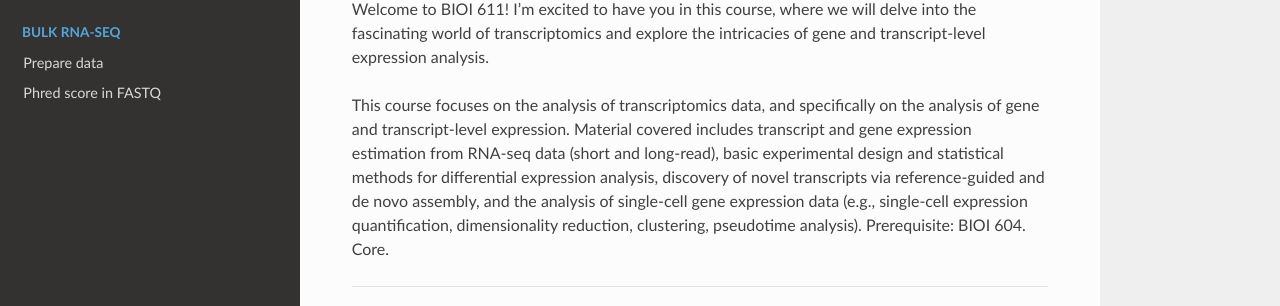
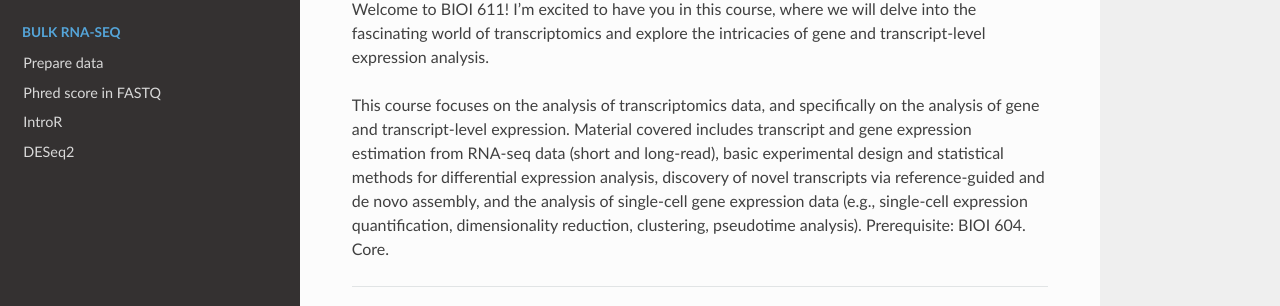
Before and after one commit to Bix4UMD/BIOI611_lab, an MkDocs documentation site: the page built from docs/index.md, in a window 1280 px wide. Shown: the part 162-468 px from the top of the page. Built offline with MkDocs 1.6.1, drawn with Linux system fonts in a browser that asks for light colours; nearby versions of some CDN libraries.

Commit message:
Add R notes

```diff
--- a/mkdocs.yaml
+++ b/mkdocs.yaml
@@ -42,6 +42,8 @@ nav:
   - Bulk RNA-seq:
     - Prepare data: bulkRNAseq_lab.md
     - Phred score in FASTQ: Phred_FQ.md
+    - IntroR: BIOI611_introR.md
+    - DESeq2: BIOI611_DESeq2_analysis.md
       #- Basic R:      basic_r.md
     #- Basic Python: basic_python.md
 
```
